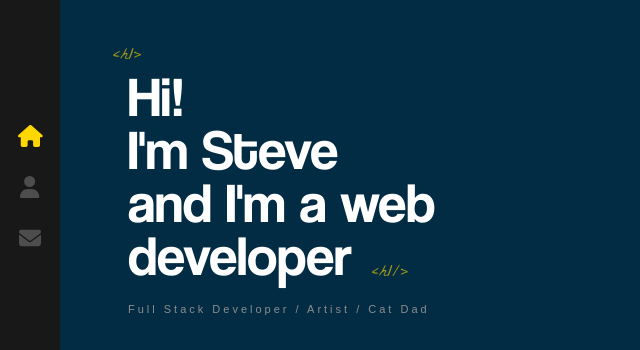
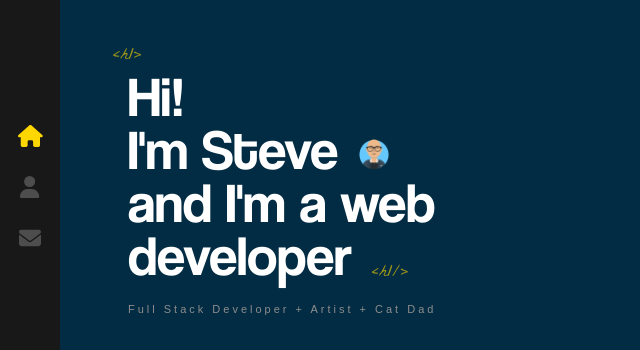
Before and after one commit to sjhudek/portfolio-react-spa, a React (Create React App) app: page / in a window 1280 px wide. Shown: the part 169-519 px from the top of the page, without its empty margins (0-640 px from the left). Built offline with nearby package versions, Linux system fonts and the light colour scheme.

Commit message:
updated src/components/Home/index.js

```diff
--- a/src/components/Home/index.js
+++ b/src/components/Home/index.js
@@ -1,21 +1,49 @@
 import { Link } from 'react-router-dom';
-// import LogoTitle from '../../assets/images/logo-s.png';
+// import Loader from 'react-loaders'
+// import AnimatedLetters from '../AnimatedLetters'
+import Avatar from '../../assets/images/avataaars-1.png';
 import './index.scss';
+// import { useEffect, useState } from 'react';
 
 const Home = () => {
 
+    // const [letterClass, setLetterClass ] = useState('text-animate');
+
+    // const nameArray = ['s', 't', 'e', 'v', 'e'];
+
+    // const jobArray = [
+    //     'w',
+    //     'e',
+    //     'b',
+    //     ' ',
+    //     'd',
+    //     'e',
+    //     'v',
+    //     'e',
+    //     'l',
+    //     'o',
+    //     'p',
+    //     'e',
+    //     'r',
+    //     '.',
+    //   ];
+
+    //   useEffect(() => {
+    //     return setTimeout(() => {
+    //       setLetterClass('text-animate-hover')
+    //     }, 4000)
+    //   }, []);
 
     return (
         <div className="container home-page">
             <div className="text-zone">
                 <h1>Hi!<br />
-                I'm&nbsp;
-                {/* <img src={LogoTitle} alt='developer'/> */}
-                 Steve
+                I'm Steve
+                 <img src={Avatar} alt='steve'/>
                 <br />
                 and I'm a web developer
                 </h1>
-                <h2>Full Stack Developer / Artist / Cat Dad</h2>
+                <h2>Full Stack Developer + Artist + Cat Dad</h2>
                 <Link to='/contact' className='flat-button'>CONTACT ME</Link>
             </div>
         </div>
```
